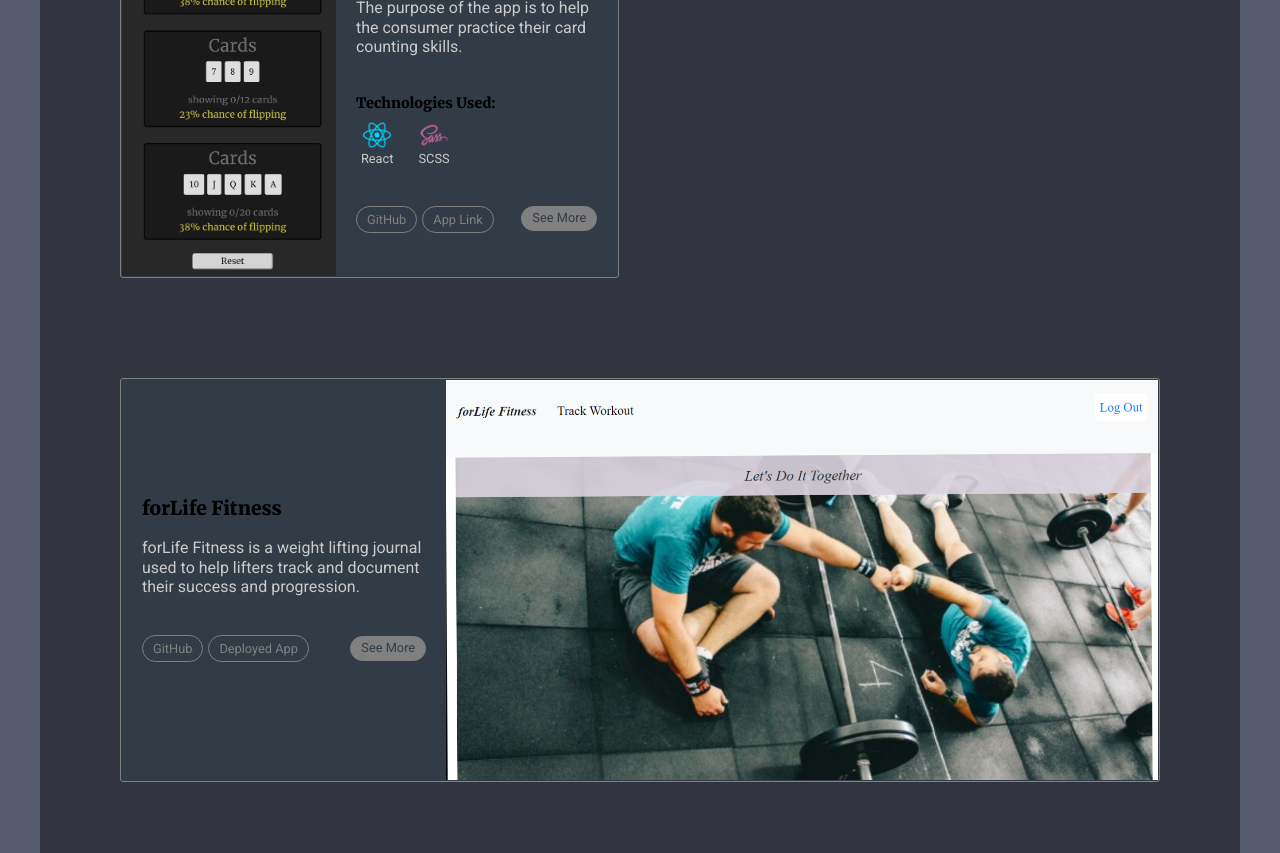
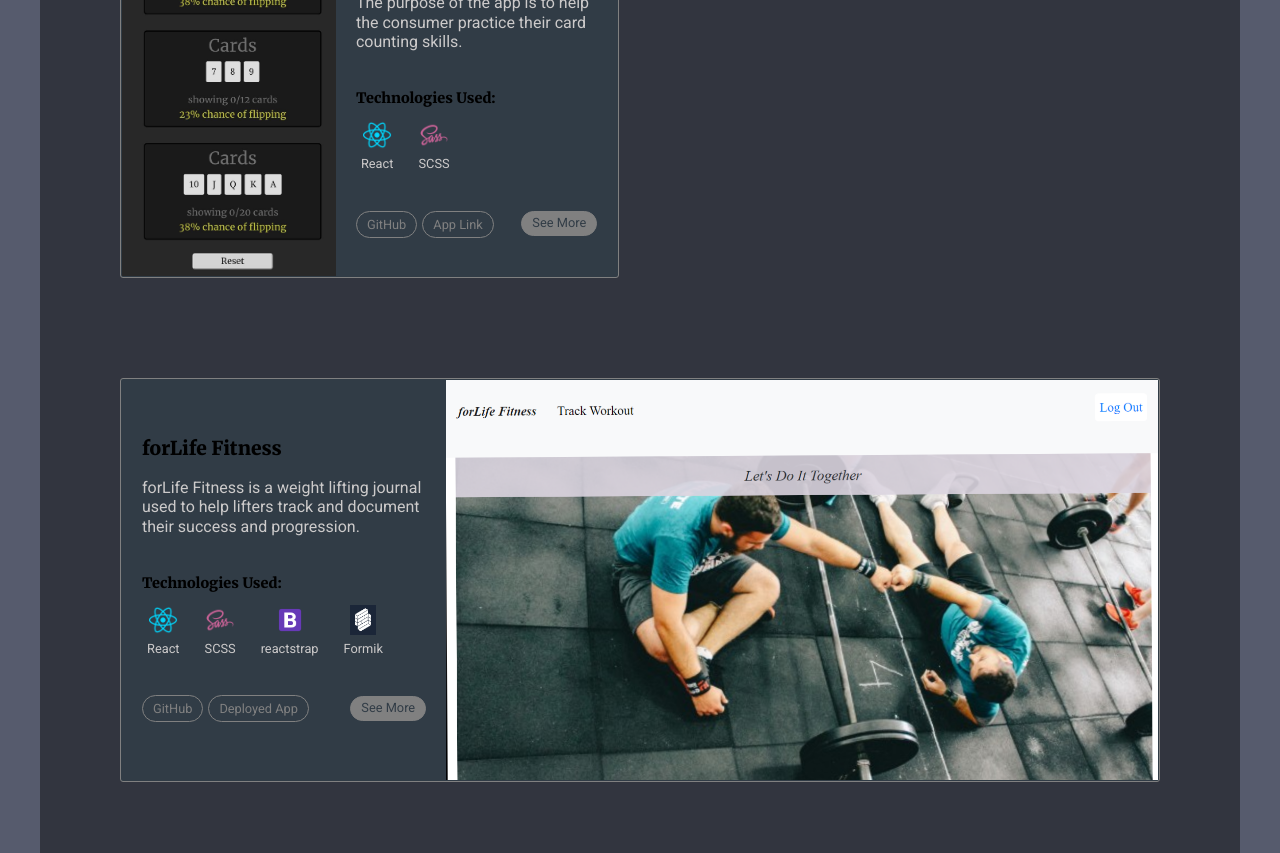
Before and after one commit to BrandonHarrison01/portfolio, a React (Create React App) app: page / in a window 1280 px wide. Shown: the part 2580-3433 px from the top of the page. Built offline with nearby package versions, Linux system fonts and the light colour scheme.

Commit message:
styling adjustment on projects cards, added logos

```diff
--- a/src/ProjectDescription.js
+++ b/src/ProjectDescription.js
@@ -30,5 +30,14 @@ export const desc = [
         "Excepteur sint occaecat cupidatat non proident, sunt in culpa qui officia deserunt mollit anim id est laborum."
     ],
     gif: blackjack
+  },
+  {
+    title: "forLife Fitness",
+    summary: [
+        "This app was a build week project I had the opportunity to lead other front-end devs to build",
+        "We worked with a back end dev based in europe and got to experience the challenges of working in different time zones. I felt this was valueable because we only had a narrow window to communicate, and were forced to ask questions, and communicate very efficiently",
+        "Able to practice interacting with a RESTful api, using formik.",
+    ],
+    gif: blackjack
   }
 ];
--- a/src/components/Projects.js
+++ b/src/components/Projects.js
@@ -13,6 +13,8 @@ import reactNativeLogo from "../images/logos/React-Native-Logo.png";
 import reduxLogo from "../images/logos/Redux-Logo.png";
 import nodeLogo from "../images/logos/Node-Logo.png";
 import sassLogo from "../images/logos/Sass-Logo.png";
+import bootstrapLogo from "../images/logos/Bootstrap-Logo.png";
+import formikLogo from "../images/logos/Formik-Logo.PNG";
 
 function Projects(props) {
   return (
@@ -155,6 +157,25 @@ function Projects(props) {
                 forLife Fitness is a weight lifting journal used to help lifters
                 track and document their success and progression.
               </p>
+              <h3>Technologies Used:</h3>
+              <div className='tech'>
+                <div>
+                  <img src={reactLogo} />
+                  <p>React</p>
+                </div>
+                <div>
+                  <img src={sassLogo} />
+                  <p>SCSS</p>
+                </div>
+                <div>
+                  <img src={bootstrapLogo} />
+                  <p>reactstrap</p>
+                </div>
+                <div>
+                  <img src={formikLogo} />
+                  <p>Formik</p>
+                </div>
+              </div>
               <div className='buttons'>
                 <div>
                   <a
@@ -167,7 +188,7 @@ function Projects(props) {
                     Deployed App
                   </a>
                 </div>
-                <p className='see-more' onClick={props.toggleModal}>See More</p>
+                <p className='see-more' onClick={() => props.toggleModal(desc[3])}>See More</p>
               </div>
             </div>
             <img src={forLifeFitness} />
--- a/src/styling/Projects.scss
+++ b/src/styling/Projects.scss
@@ -67,7 +67,7 @@
                 .tech {
                     display: flex;
                     // justify-content: space-between;
-                    margin: 10px 5px 40px;
+                    margin: 15px 5px 40px;
 
                     div {
                         text-align: center;
@@ -78,6 +78,7 @@
                         }
 
                         p {
+                            margin-top: 5px;
                             font-family: 'Roboto', sans-serif;
                             color: rgb(204, 202, 202);
                             font-size: .8rem;
```
Also changed, not shown: src/images/logos/Bootstrap-Logo.png (added), src/images/logos/Formik-Logo.PNG (added).
